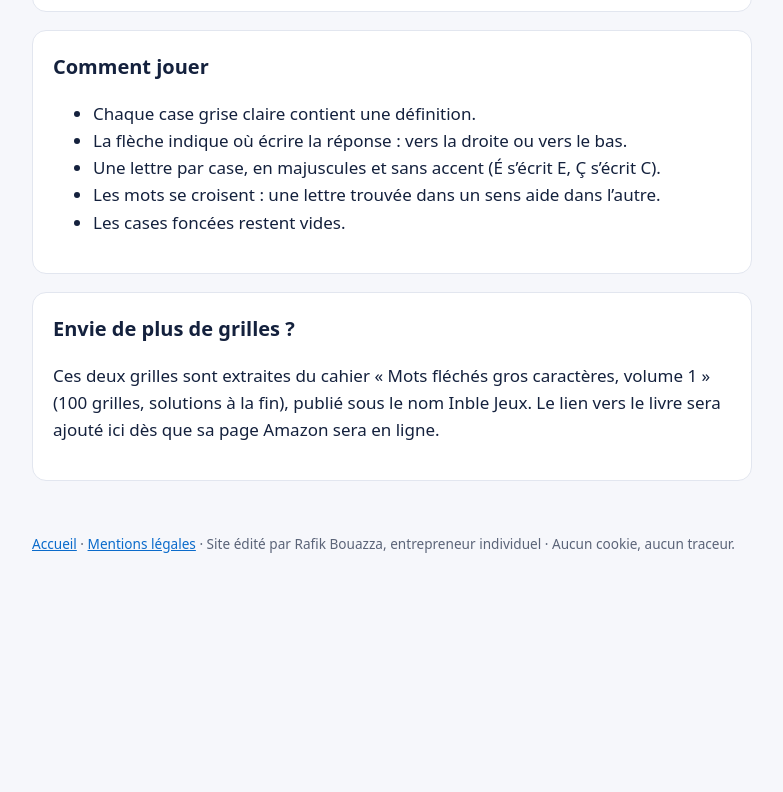
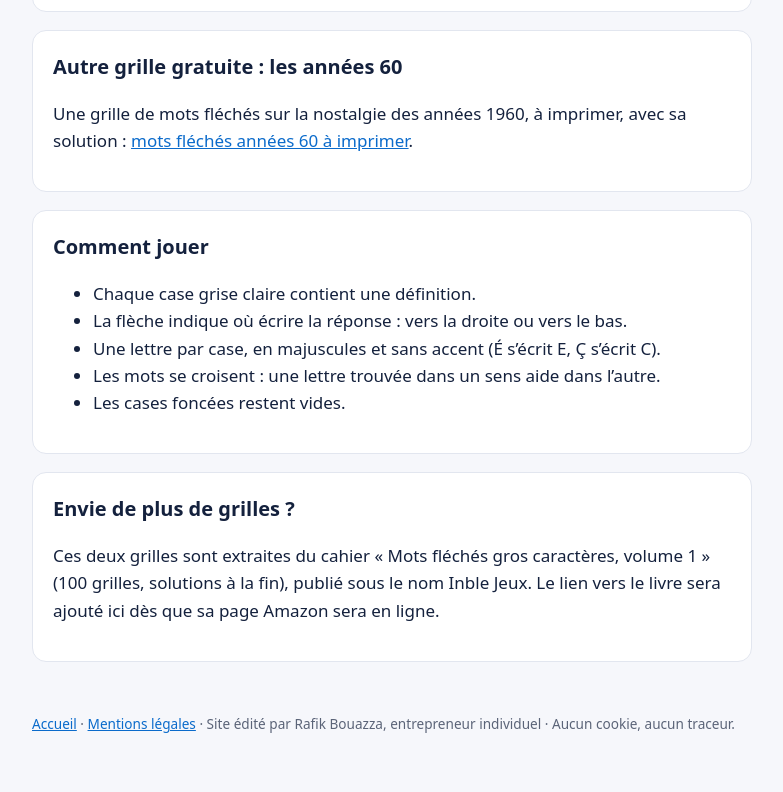
Before and after one commit to rfkbzz/inble-outils, a plain HTML site: page jeux-gratuits.html in a window 1280 px wide. Shown: the part 1117-1909 px from the top of the page, without its empty margins (248-1031 px from the left). Before the commit the page ends 1745 px from the top, so only its background shows below. Drawn offline with Linux system fonts and the light colour scheme.

Commit message:
Lien vers grille annees 60

```diff
--- a/jeux-gratuits.html
+++ b/jeux-gratuits.html
@@ -30,6 +30,11 @@ a{color:var(--acc)}footer{padding:20px 0 40px;color:var(--mut);font-size:.85rem}
 </section>
 
 <section class="card">
+<h2>Autre grille gratuite : les années 60</h2>
+<p>Une grille de mots fléchés sur la nostalgie des années 1960, à imprimer, avec sa solution : <a href="mots-fleches-annees-60-a-imprimer.html">mots fléchés années 60 à imprimer</a>.</p>
+</section>
+
+<section class="card">
 <h2>Comment jouer</h2>
 <ul>
 <li>Chaque case grise claire contient une définition.</li>
```
